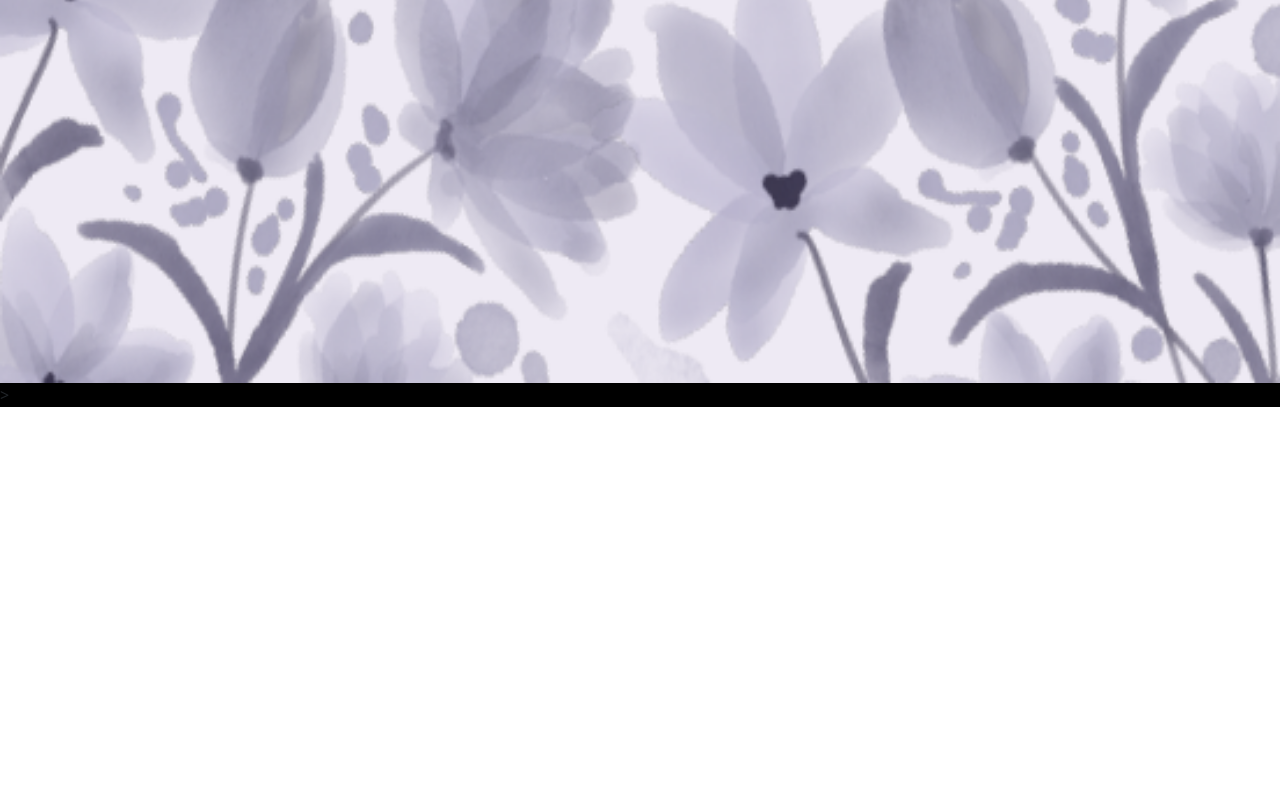
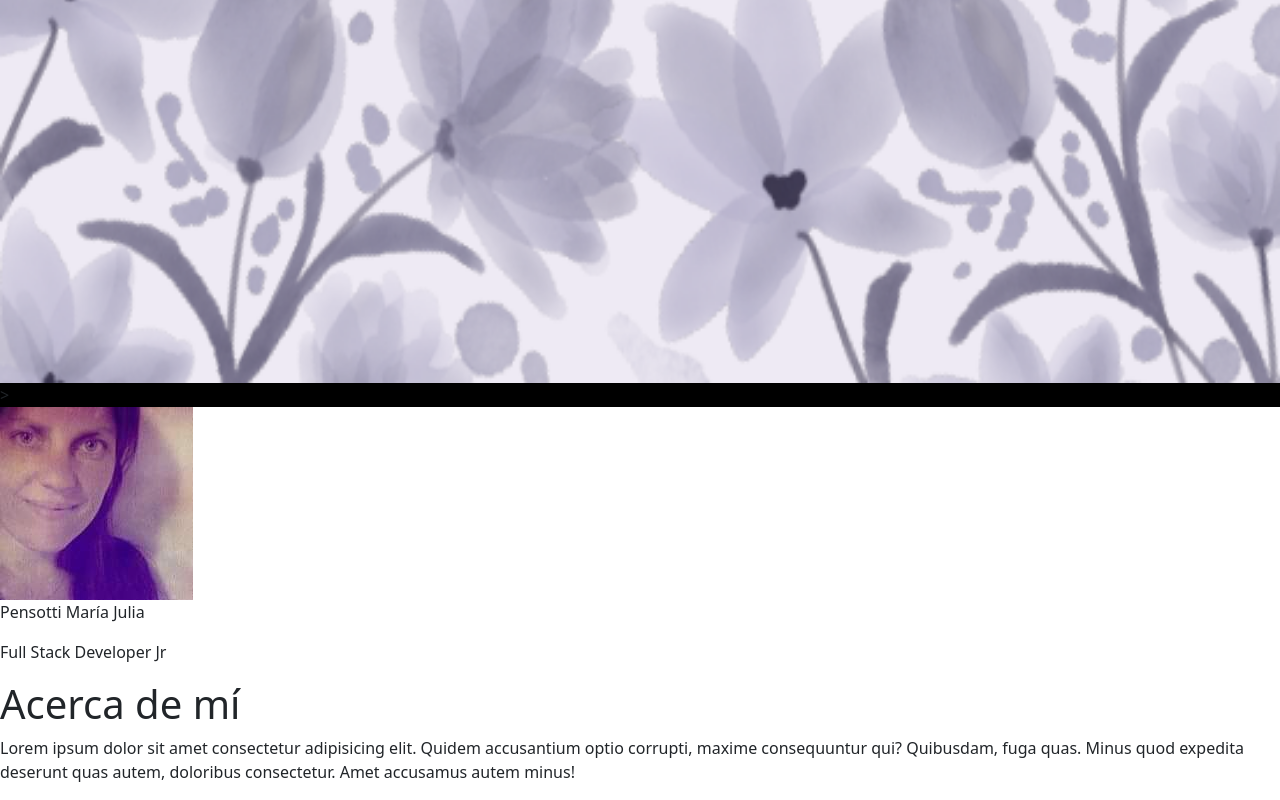
Before and after one commit to Juli6620/Frontend, an Angular app: page / in a window 1280 px wide. Shown: the part 415-1215 px from the top of the page. Before the commit the page ends 822 px from the top, so only its background shows below. Built offline with nearby package versions, Linux system fonts and the light colour scheme.

Commit message:
acerca de mi

```diff
--- a/src/app/app.component.html
+++ b/src/app/app.component.html
@@ -1 +1,2 @@
 <app-header></app-header>
+<app-acerca-de></app-acerca-de>
--- a/src/app/app.module.ts
+++ b/src/app/app.module.ts
@@ -7,6 +7,7 @@ import { HeaderComponent } from './components/header/header.component';
 import { LogoApComponent } from './components/logo-ap/logo-ap.component';
 import { SocialComponent } from './components/social/social.component';
 import { BannerComponent } from './components/banner/banner.component';
+import { AcercaDeComponent } from './components/acerca-de/acerca-de.component';
 
 @NgModule({
   declarations: [
@@ -15,7 +16,8 @@ import { BannerComponent } from './components/banner/banner.component';
     HeaderComponent,
     LogoApComponent,
     SocialComponent,
-    BannerComponent
+    BannerComponent,
+    AcercaDeComponent
   ],
   imports: [
     BrowserModule
--- /dev/null
+++ b/src/app/components/acerca-de/acerca-de.component.html
@@ -0,0 +1,17 @@
+ <div class="row">
+<div>
+<img src="../../../assets/foto perfil.jpg"
+class="img-fluid">
+</div>
+   <div>
+       <p>Pensotti María Julia</p>
+       <p>Full Stack Developer Jr</p>
+   </div>
+   <div>
+       <span>
+           <h1>Acerca de mí</h1>
+<p>Lorem ipsum dolor sit amet consectetur adipisicing elit. Quidem accusantium optio corrupti, maxime consequuntur qui? Quibusdam, fuga quas. Minus quod expedita deserunt quas autem, doloribus consectetur. Amet accusamus autem minus!
+</p>
+ </span>
+   </div>
+</div>
--- /dev/null
+++ b/src/app/components/acerca-de/acerca-de.component.ts
@@ -0,0 +1,15 @@
+import { Component, OnInit } from '@angular/core';
+
+@Component({
+  selector: 'app-acerca-de',
+  templateUrl: './acerca-de.component.html',
+  styleUrls: ['./acerca-de.component.css']
+})
+export class AcercaDeComponent implements OnInit {
+
+  constructor() { }
+
+  ngOnInit(): void {
+  }
+
+}
```
Also changed, not shown: src/app/components/acerca-de/acerca-de.component.css (added), src/assets/foto perfil.jpg (added), 1 other file (tests, documents, lock files or other folders).
